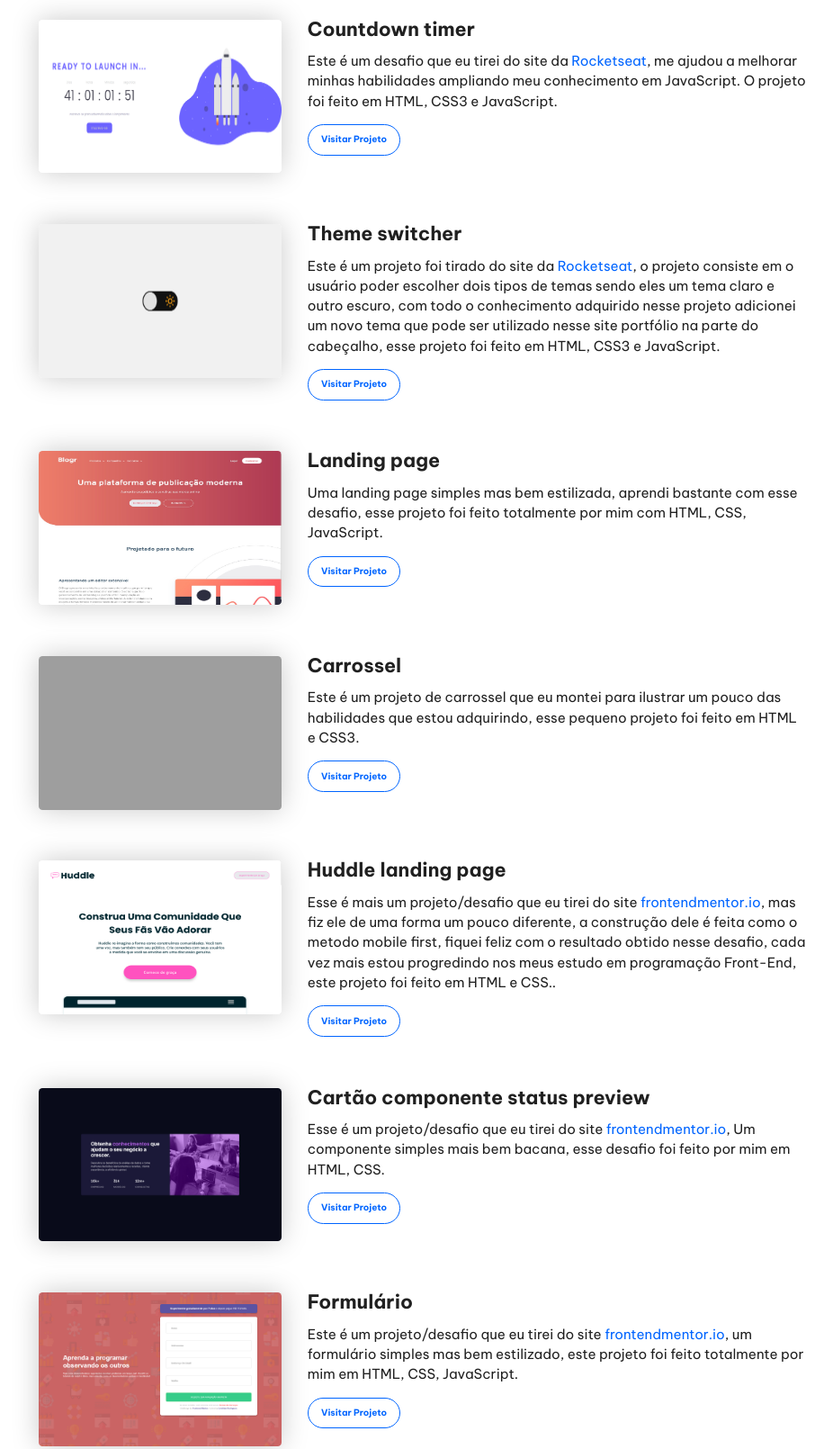
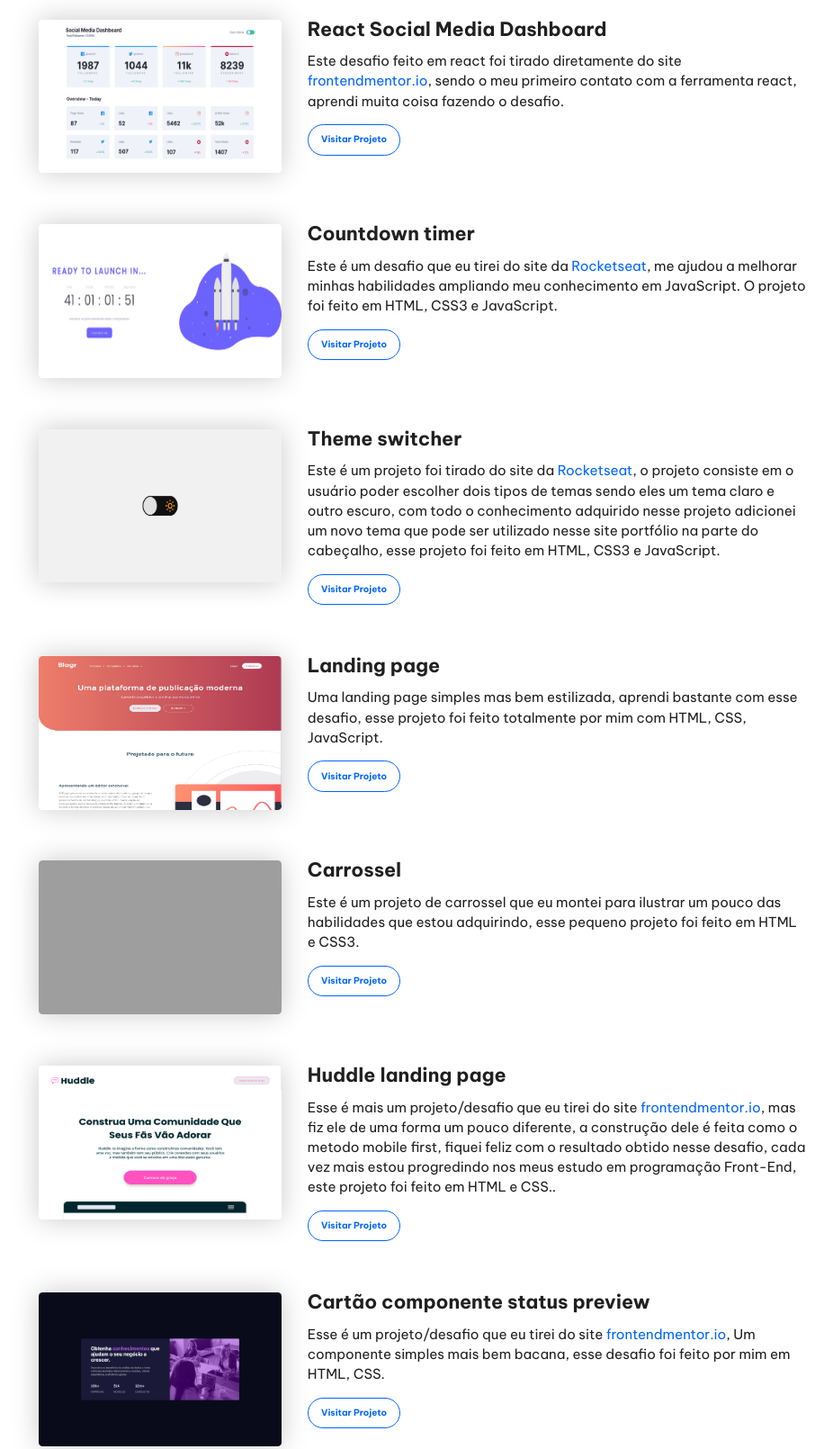
Before and after one commit to cristhianrodrigues/cristhianrodrigues.github.io, a plain HTML site: page index.html in a window 1280 px wide. Shown: the part 2000-3610 px from the top of the page at 90% size, without its empty margins (156-1082 px from the left). Drawn offline with nearby package versions, Linux system fonts and the light colour scheme; grey boxes are pictures that could not be loaded.

Commit message:
Adiciona novo projeto na lista outros projetos

```diff
--- a/index.html
+++ b/index.html
@@ -72,7 +72,15 @@
             <p>Outros projetos que eu também desenvolvi, gosto muito de fazer eles pois ganho muita experiencia quando faço, sempre tentando fazer eles de uma forma que me ajude a evoluir as minhas habilidade como programador.</p>
             <div class="conteudo-outros-projetos">
                 <div class="projeto-secundario">
-                    <img class="img-projeto-secundario" src="./imgs/countdown-timer.png" alt="Carrossel png">
+                    <img class="img-projeto-secundario" src="./imgs/social-media-dashboard.png" alt="React Social Media Dashboard png">
+                    <div class="sobre-o-projeto">
+                        <h2 class="titulo sub-titulo titulo-outros-projetos">React Social Media Dashboard</h2>
+                        <p>Este desafio feito em react foi tirado diretamente do site <a class="front-end-mentor-link" href="https://www.frontendmentor.io/">frontendmentor.io</a>, sendo o meu primeiro contato com a ferramenta react, aprendi muita coisa fazendo o desafio.</p>
+                        <a class="site-link" href="https://cristhianrodrigues.github.io/react-social-media-dashboard/">Visitar Projeto</a>
+                    </div>
+                </div>
+                <div class="projeto-secundario">
+                    <img class="img-projeto-secundario" src="./imgs/countdown-timer.png" alt="Countdown timer png">
                     <div class="sobre-o-projeto">
                         <h2 class="titulo sub-titulo titulo-outros-projetos">Countdown timer</h2>
                         <p>Este é um desafio que eu tirei do site da <a class="front-end-mentor-link" href="https://www.rocketseat.com.br/">Rocketseat</a>, me ajudou a melhorar minhas habilidades ampliando meu conhecimento em JavaScript. O projeto foi feito em HTML, CSS3 e JavaScript.</p>
@@ -80,7 +88,7 @@
                     </div>
                 </div>
                 <div class="projeto-secundario">
-                    <img class="img-projeto-secundario" src="./imgs/theme-switcher.png" alt="Carrossel png">
+                    <img class="img-projeto-secundario" src="./imgs/theme-switcher.png" alt="Theme switcher png">
                     <div class="sobre-o-projeto">
                         <h2 class="titulo sub-titulo titulo-outros-projetos">Theme switcher</h2>
                         <p>Este é um projeto foi tirado do site da <a class="front-end-mentor-link" href="https://www.rocketseat.com.br/">Rocketseat</a>, o projeto consiste em o usuário poder escolher dois tipos de temas sendo eles um tema claro e outro escuro, com todo o conhecimento adquirido nesse projeto adicionei um novo tema que pode ser utilizado nesse site portfólio na parte do cabeçalho, esse projeto foi feito em HTML, CSS3 e JavaScript.</p>
@@ -88,7 +96,7 @@
                     </div>
                 </div>
                 <div class="projeto-secundario">
-                    <img class="img-projeto-secundario" src="./imgs/landing-page.jpg" alt="Carrossel png">
+                    <img class="img-projeto-secundario" src="./imgs/landing-page.jpg" alt="Landing page png">
                     <div class="sobre-o-projeto">
                         <h2 class="titulo sub-titulo titulo-outros-projetos">Landing page</h2>
                         <p>Uma landing page simples mas bem estilizada, aprendi bastante com esse desafio, esse projeto foi feito totalmente por mim com HTML, CSS, JavaScript.</p>
@@ -112,7 +120,7 @@
                     </div>
                 </div>
                 <div class="projeto-secundario">
-                    <img class="img-projeto-secundario" src="./imgs/cartao-componente-estatos-preview.png" alt="Carrossel png">
+                    <img class="img-projeto-secundario" src="./imgs/cartao-componente-estatos-preview.png" alt="Cartão componente status preview png">
                     <div class="sobre-o-projeto">
                         <h2 class="titulo sub-titulo titulo-outros-projetos">Cartão componente status preview</h2>
                         <p>Esse é um projeto/desafio que eu tirei do site <a class="front-end-mentor-link" href="https://www.frontendmentor.io/">frontendmentor.io</a>, Um componente simples mais bem bacana, esse desafio foi feito por mim em HTML, CSS.</p>
@@ -120,7 +128,7 @@
                     </div>
                 </div>
                 <div class="projeto-secundario">
-                    <img class="img-projeto-secundario" src="./imgs/formulario.png" alt="Carrossel png">
+                    <img class="img-projeto-secundario" src="./imgs/formulario.png" alt="Formulário png">
                     <div class="sobre-o-projeto">
                         <h2 class="titulo sub-titulo titulo-outros-projetos">Formulário</h2>
                         <p>Este é um projeto/desafio que eu tirei do site <a class="front-end-mentor-link" href="https://www.frontendmentor.io/">frontendmentor.io</a>, um formulário simples mas bem estilizado, este projeto foi feito totalmente por mim em HTML, CSS, JavaScript.</p>
@@ -128,7 +136,7 @@
                     </div>
                 </div>
                 <div class="projeto-secundario">
-                    <img class="img-projeto-secundario" src="./imgs/slider-testemunhal.png" alt="Carrossel png">
+                    <img class="img-projeto-secundario" src="./imgs/slider-testemunhal.png" alt="Slider testemunhal png">
                     <div class="sobre-o-projeto">
                         <h2 class="titulo sub-titulo titulo-outros-projetos">Slider testemunhal</h2>
                         <p>Esse é um projeto/desafio que eu tirei do site <a class="front-end-mentor-link" href="https://www.frontendmentor.io/">frontendmentor.io</a>, um tipo de slide testemunhal que corresponde bem a qualquer tela, esse desafio foi feito por mim em HTML, CSS e JavaScript.</p>
@@ -136,7 +144,7 @@
                     </div>
                 </div>
                 <div class="projeto-secundario">
-                    <img class="img-projeto-secundario" src="./imgs/componente-grade-de-preco.png" alt="Carrossel png">
+                    <img class="img-projeto-secundario" src="./imgs/componente-grade-de-preco.png" alt="Componente grade de preço png">
                     <div class="sobre-o-projeto">
                         <h2 class="titulo sub-titulo titulo-outros-projetos">Componente grade de preço</h2>
                         <p>Este desafio/projeto foi tirado do site <a class="front-end-mentor-link" href="https://www.frontendmentor.io/">frontendmentor.io</a>, um componente de preço simples mas bem estilizado, ele foi feito um pouco dierente de como eu costumo fazer sendo contrudido com o display: gred, achei muito bom o resultado do desafio, ele foi feito inteiramente em HTML e CSS.</p>
@@ -144,7 +152,7 @@
                     </div>
                 </div>
                 <div class="projeto-secundario">
-                    <img class="img-projeto-secundario" src="./imgs/cartoes-componente.png" alt="Carrossel png">
+                    <img class="img-projeto-secundario" src="./imgs/cartoes-componente.png" alt="Cartões componente png">
                     <div class="sobre-o-projeto">
                         <h2 class="titulo sub-titulo titulo-outros-projetos">Cartões componente</h2>
                         <p>Este é mais um projeto/desafio que eu tirei do site <a class="front-end-mentor-link" href="https://www.frontendmentor.io/">frontendmentor.io</a>, são três cartões um do lado do outro com responsividade, a parte de front-end foi feita totalmente por mim com HTML, CSS.</p>
--- a/style.css
+++ b/style.css
@@ -369,6 +369,7 @@ hr.divisao-inicio {
 
 .img-projeto-secundario {
     min-width: 19rem;
+    max-width: 19rem;
     height: 12rem;
     border-radius: 0.3rem;
     box-shadow: 0rem 0rem 2.063rem rgb(0 0 0 / 21%)
```
Also changed, not shown: imgs/social-media-dashboard.png (added).
